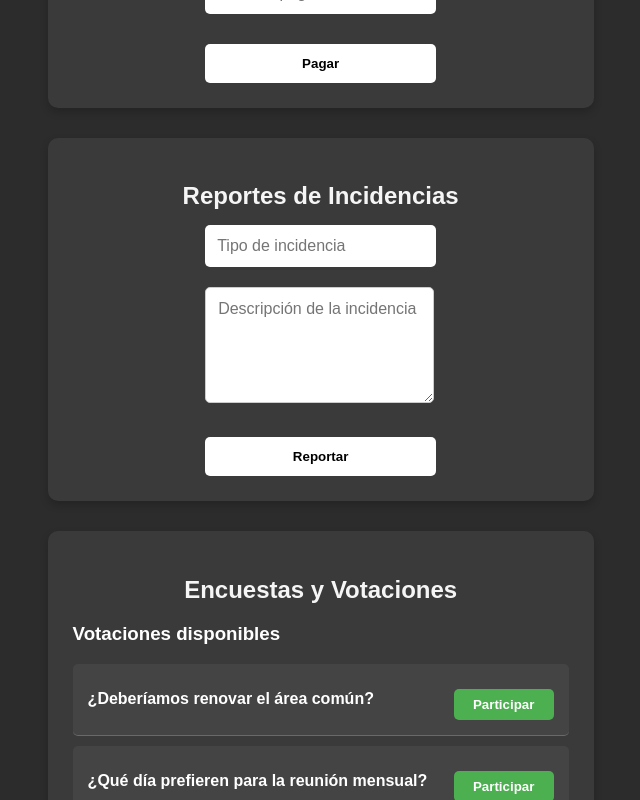
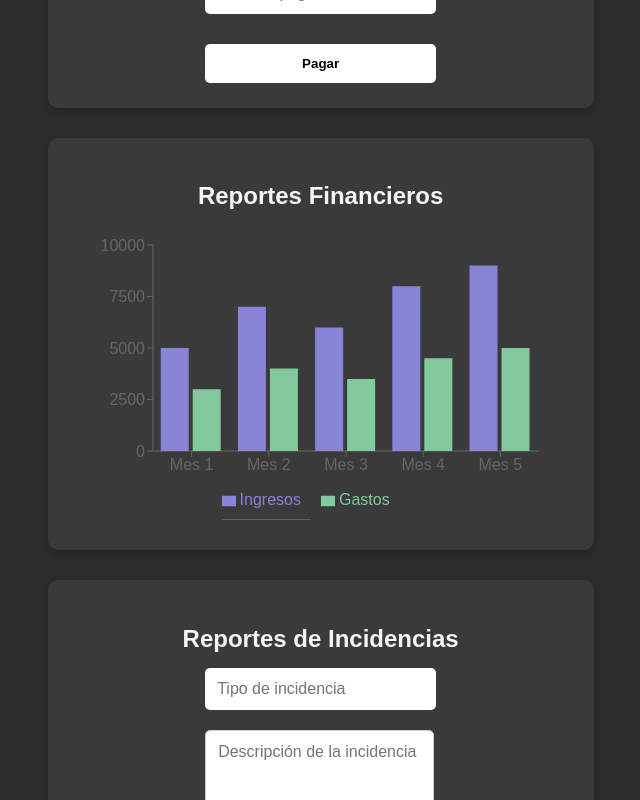
Before and after one commit to CRT-Dev21/app-residentes, a React (Create React App) app: page / in a window 1280 px wide. Shown: the part 1300-2100 px from the top of the page, without its empty margins (309-949 px from the left). Built offline with nearby package versions, Linux system fonts and the light colour scheme.

Commit message:
Nuevas modificaciones

```diff
--- a/src/App.js
+++ b/src/App.js
@@ -91,12 +91,13 @@ function App() {
         </div>
       )}
 
-      <div className="grid-container">
+<div className="grid-container">
         <EstadoCuenta />
         <RegistroPagos />
         <Notificaciones notificaciones={notificaciones} />
         <PagosOnline />
         <ReportesFinancieros />
+        <ReportesIncidencias />
         {esAdmin && <AvisosGenerales agregarNotificacion={agregarNotificacion} />}
         <EncuestasVotaciones />
         <BotonEmergencia />
--- a/src/components/BotonEmergencia.js
+++ b/src/components/BotonEmergencia.js
@@ -2,7 +2,7 @@ import React from 'react';
 
 const BotonEmergencia = () => {
   const handleEmergencia = () => {
-    alert('¡Alerta enviada a la mesa directiva y autoridades!');
+    alert('¡Alerta de emergencia enviada!');
   };
 
   return (
--- a/src/components/ReportesFinancieros.js
+++ b/src/components/ReportesFinancieros.js
@@ -1,51 +1,38 @@
-import React, { useState } from 'react';
+import React, { useState, useEffect } from 'react';
+import { BarChart, Bar, XAxis, YAxis, Tooltip, Legend, ResponsiveContainer } from 'recharts';
+import { obtenerDatosFinancieros } from '../services/apiFinanciera';
 
-const ReportesIncidencias = () => {
-  const [incidencia, setIncidencia] = useState({
-    tipo: '',
-    descripcion: '',
-  });
+const ReportesFinancieros = () => {
+  const [datos, setDatos] = useState([]);
 
-  const handleChange = (e) => {
-    const { name, value } = e.target;
-    setIncidencia({ ...incidencia, [name]: value });
-  };
-
-  const handleSubmit = (e) => {
-    e.preventDefault();
-    console.log('Incidencia reportada:', incidencia);
-    alert('Incidencia reportada');
-    setIncidencia({ tipo: '', descripcion: '' });
-  };
+  useEffect(() => {
+    obtenerDatosFinancieros().then((data) => {
+      const formattedData = data.ingresos.map((ingreso, index) => ({
+        mes: `Mes ${index + 1}`,
+        ingresos: ingreso,
+        gastos: data.gastos[index],
+      }));
+      setDatos(formattedData);
+    });
+  }, []);
 
   return (
-    <div className="card form-card">
-      <h2>Reportes de Incidencias</h2>
-      <form onSubmit={handleSubmit}>
-        <div className="form-group">
-          <input
-            type="text"
-            name="tipo"
-            placeholder="Tipo de incidencia"
-            value={incidencia.tipo}
-            onChange={handleChange}
-            required
-          />
-        </div>
-        <div className="form-group">
-          <textarea
-            name="descripcion"
-            placeholder="Descripción de la incidencia"
-            value={incidencia.descripcion}
-            onChange={handleChange}
-            rows="5"
-            required
-          />
-        </div>
-        <button type="submit">Reportar</button>
-      </form>
+    <div className="card">
+      <h2>Reportes Financieros</h2>
+      <div style={{ width: '100%', height: 300 }}>
+        <ResponsiveContainer>
+          <BarChart data={datos} margin={{ top: 20, right: 30, left: 20, bottom: 5 }}>
+            <XAxis dataKey="mes" />
+            <YAxis />
+            <Tooltip />
+            <Legend />
+            <Bar dataKey="ingresos" fill="#8884d8" name="Ingresos" />
+            <Bar dataKey="gastos" fill="#82ca9d" name="Gastos" />
+          </BarChart>
+        </ResponsiveContainer>
+      </div>
     </div>
   );
 };
 
-export default ReportesIncidencias;
+export default ReportesFinancieros;
```
